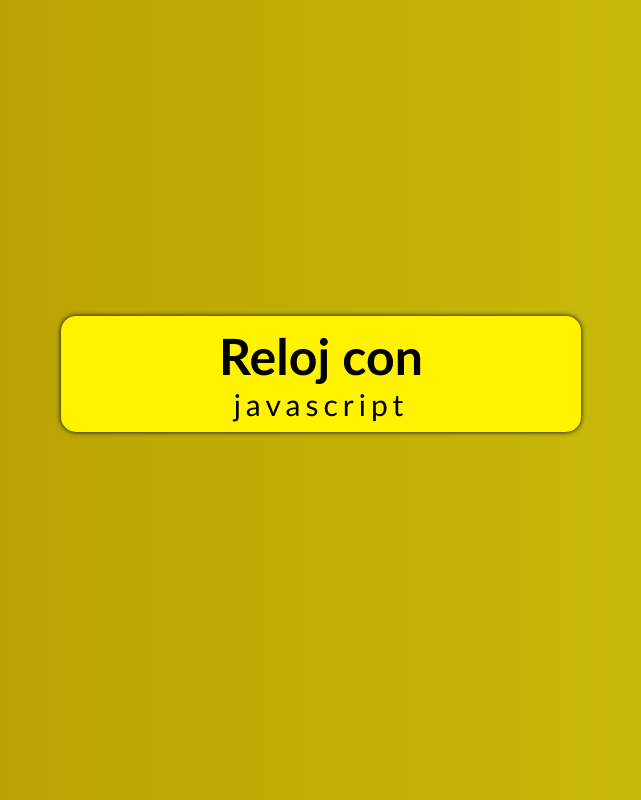
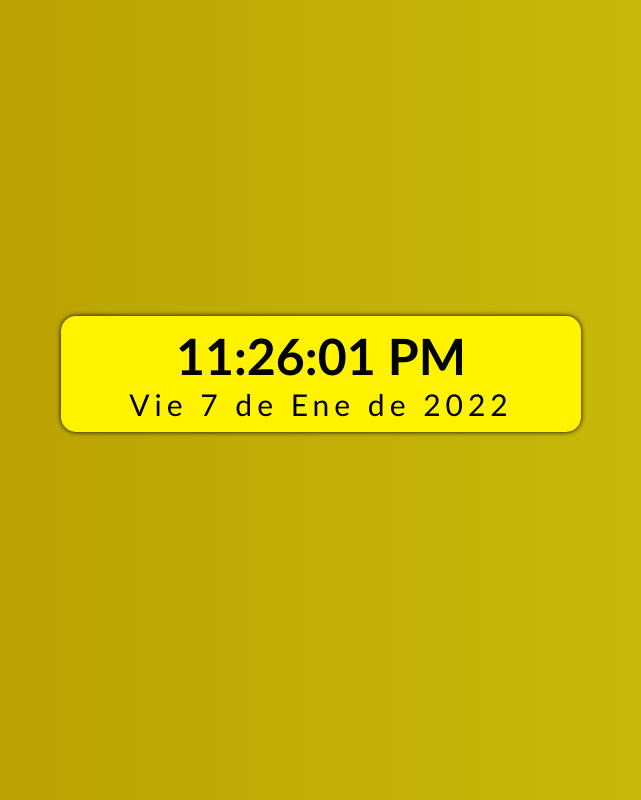
Before and after one commit to xStivDubx/Reloj-Digital, a plain HTML site: page index.html in a window 1280 px wide. Shown: the whole page, without its empty margins (319-960 px from the left). Drawn offline with Linux system fonts and the light colour scheme.

Commit message:
terminando la logica de programacion con javascript

```diff
--- a/index.html
+++ b/index.html
@@ -7,14 +7,12 @@
     <title>Reloj Digital</title>
     <link rel="stylesheet" href="./style/style.css">
 </head>
-<body>
+<body onload="mostrarTiempo()">
 
    <div class="container">
        <div id="time">
-        Reloj con
        </div>
        <div id="date" class="date">
-        javascript
        </div>
    </div>
 
--- a/js/tiempo.js
+++ b/js/tiempo.js
@@ -0,0 +1,24 @@
+
+
+const mostrarTiempo=()=>{
+    let fecha=new Date();
+    let horaActual=fecha.toLocaleTimeString();
+
+    document.getElementById("time").innerHTML=horaActual;
+
+    const diasSemana=['Dom','Lun','Mar','Mie','Jue','Vie','Sab'];
+    let diaTexto= diasSemana[fecha.getDay()];
+
+    let diaMes=fecha.getDate();
+
+    const meses =['Ene','Feb','Mar','Abr','May','Jun','Jul','Ago','Sep','Oct','Nov','Dic'];
+    let mes=meses[fecha.getMonth()];
+
+    let fechaFinal=`${diaTexto} ${diaMes} de ${mes} de ${fecha.getFullYear()}`
+
+    document.getElementById("date").innerHTML=fechaFinal;
+
+}
+
+
+setInterval(mostrarTiempo,1000);
```
